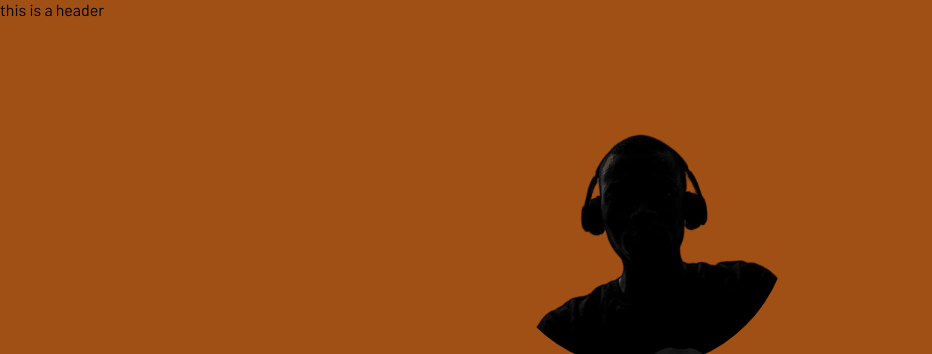
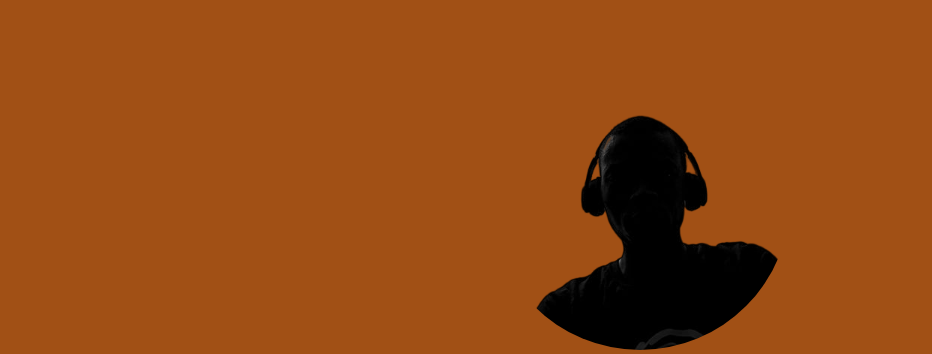
Before and after one commit to imrvon/stopwatch, a plain HTML site: page index.html in a window 1280 px wide. Shown: the top 354 px of the page, without its empty margins (0-932 px from the left). Drawn offline with Linux system fonts and the light colour scheme.

Commit message:
Revert "added a header"

```diff
--- a/index.html
+++ b/index.html
@@ -8,7 +8,6 @@
     <title>VoN's Stop Watch</title>
 </head>
 <body>
-    <header>this is a header</header>
     <div class="container">
         <img src="img/von.png" alt="" width="300px">
         <h1>VoN's Stop Watch</h1>
```
